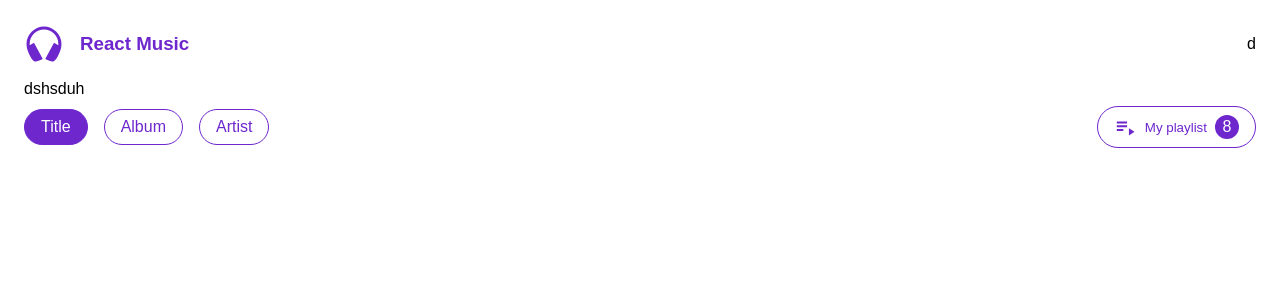
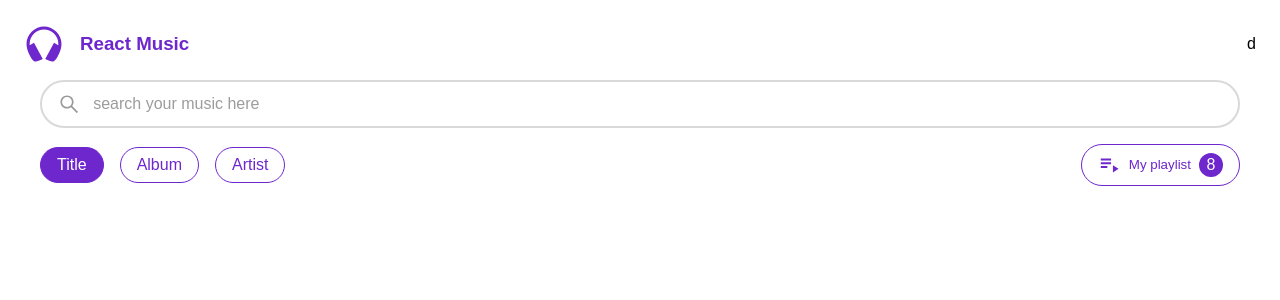
Before and after one commit to guicoelhodev/ReactMusic, a React (Create React App) app: page / in a window 1280 px wide. Shown: the top 300 px of the page. Built offline with nearby package versions, Linux system fonts and the light colour scheme.

Commit message:
feat: add search component

```diff
--- a/src/components/refactor/Search/index.tsx
+++ b/src/components/refactor/Search/index.tsx
@@ -1,12 +1,16 @@
 import React from "react";
 import { FC } from "react";
+import { AiOutlineSearch } from "react-icons/ai";
 import { MdPlaylistPlay } from "react-icons/md";
 import * as S from "./style";
 
 export const Search: FC = () => {
   return (
     <S.Container>
-      <p>dshsduh</p>
+      <S.SearchInput>
+        <AiOutlineSearch />
+        <input type="text" placeholder="search your music here" />
+      </S.SearchInput>
       <S.OptionsToSearch>
         <S.Button isActive>Title</S.Button>
         <S.Button isActive={false}>Album</S.Button>
--- a/src/components/refactor/Search/style.ts
+++ b/src/components/refactor/Search/style.ts
@@ -6,26 +6,67 @@ interface IButton {
 export const Container = styled.section`
   display: flex;
   flex-direction: column;
-  gap: ${(p) => p.theme["gap-1"]};
-  padding: ${(p) => p.theme["p-md"]} 0;
+  gap: 1rem;
+
+  padding: 1rem;
+  background: ${(p) => p.theme.colors.white};
+`;
+
+export const SearchInput = styled.article`
+  border: 2px solid ${(p) => p.theme.colors["gray-200"]};
+  border-radius: 5rem;
+
+  display: flex;
+  align-items: center;
+  padding: 0 1rem;
+
+  input {
+    padding: 0.8rem;
+    flex: 1;
+    border-radius: inherit;
+    border: 0;
+    font-size: 1rem;
+    color: ${(p) => p.theme.colors["purple-800"]};
+
+    ::placeholder {
+      color: #9c9c9c;
+    }
+
+    :focus {
+      outline: 0;
+    }
+  }
+
+  svg {
+    fill: #999;
+    width: 1.4rem;
+    height: 1.4rem;
+  }
+
+  :focus-within {
+    border-color: ${(p) => p.theme.colors["purple-800"]};
+    svg {
+      fill: ${(p) => p.theme.colors["purple-800"]};
+    }
+  }
 `;
 
 export const OptionsToSearch = styled.article`
   display: flex;
   align-items: center;
-  gap: ${(p) => p.theme["gap-2"]};
+  gap: 1rem;
 `;
 
 export const MyPlaylist = styled.button`
   background: inherit;
   margin-left: auto;
-  gap: ${(p) => p.theme["gap-1"]};
+  gap: 0.5rem;
   align-items: center;
 
   display: flex;
 
   border: 1px solid ${(p) => p.theme.colors["purple-800"]};
-  border-radius: ${(p) => p.theme["radius-lg"]};
+  border-radius: 1.5rem;
 
   padding: 0.5rem 1rem;
   color: ${(p) => p.theme.colors["purple-800"]};
@@ -41,7 +82,7 @@ export const MyPlaylist = styled.button`
     width: 1.5rem;
     height: 1.5rem;
     background: ${(p) => p.theme.colors["purple-800"]};
-    border-radius: ${(p) => p.theme["radius-full"]};
+    border-radius: 50%;
 
     span {
       font-size: ${(p) => p.theme["text-base"]};
@@ -53,7 +94,9 @@ export const MyPlaylist = styled.button`
 export const Button = styled.button<IButton>`
   background: ${(p) =>
     p.isActive ? p.theme.colors["purple-800"] : p.theme.colors.white};
-  padding: ${(p) => p.theme["p-sm"]} ${(p) => p.theme["p-md"]};
+
+  padding: 0.5rem 1rem;
+
   border: 1px solid ${(p) => p.theme.colors["purple-800"]};
   color: ${(p) =>
     p.isActive ? p.theme.colors.white : p.theme.colors["purple-800"]};
```
